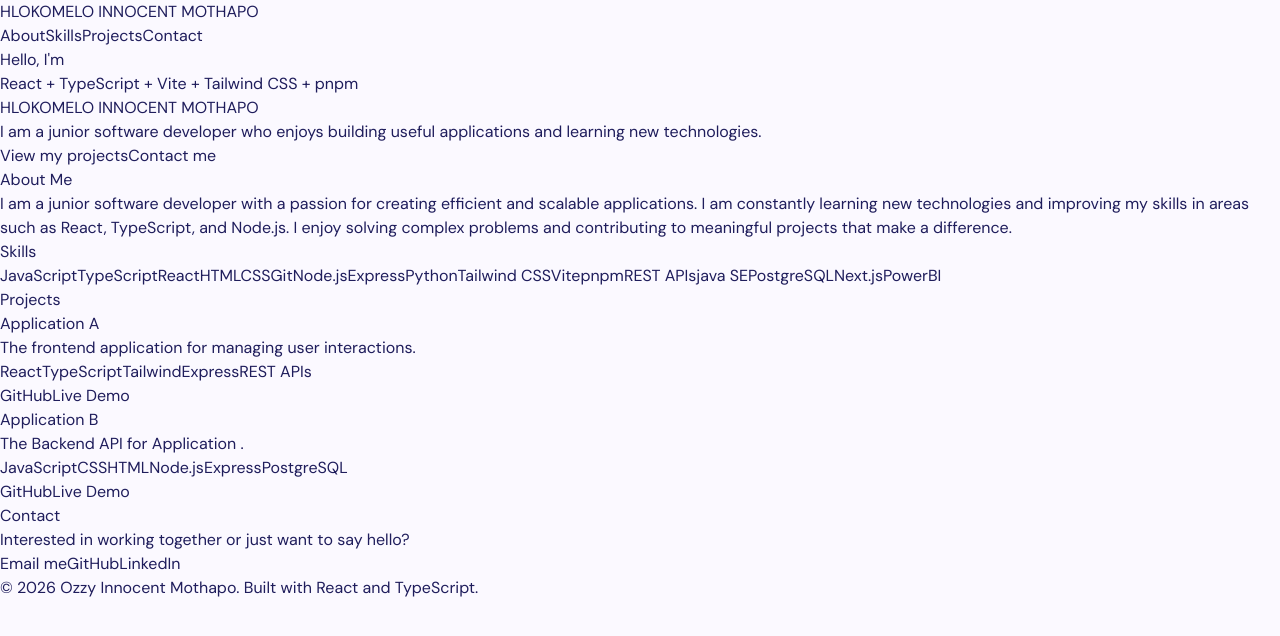
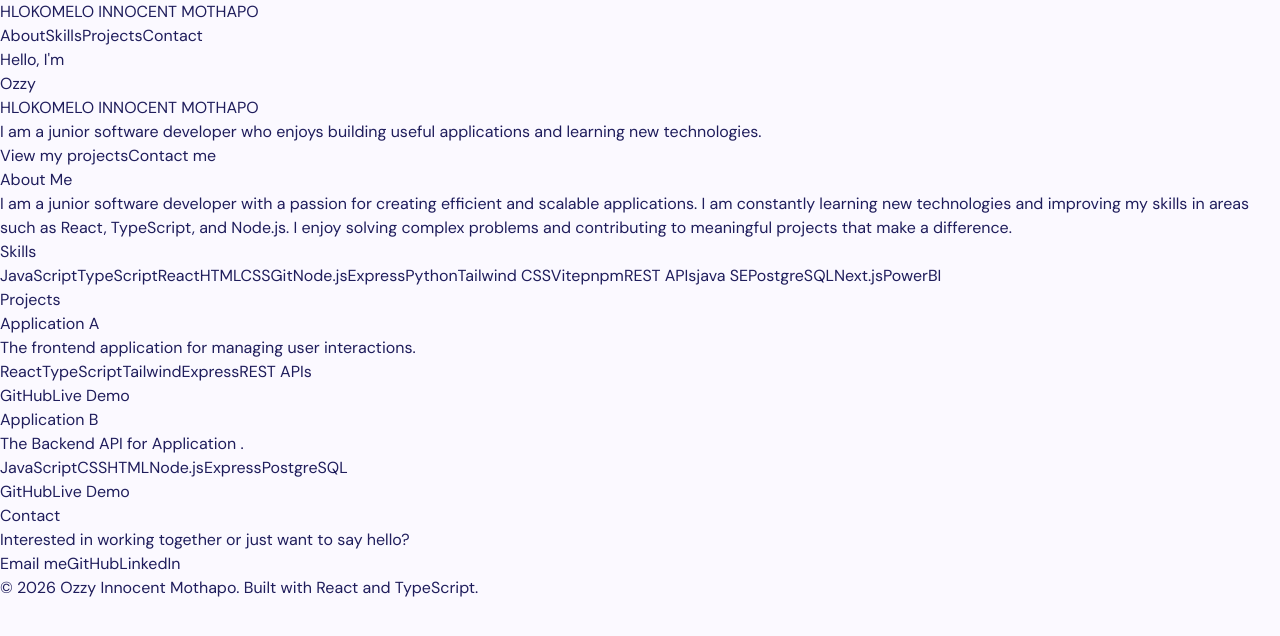
Before and after one commit to Ozzy808/Biography-Page, a React (Vite) app: page / in a window 1280 px wide. Shown: the top 636 px of the page. Built offline with nearby package versions, Linux system fonts and the light colour scheme.

Commit message:
Intelligent

```diff
--- a/src/components/Hero.tsx
+++ b/src/components/Hero.tsx
@@ -8,8 +8,8 @@ function Hero() {
         <p className="mb-3 text-sm font-semibold uppercase tracking-widest">
           Hello, I'm
         </p>
-        <p className="mb-4 text-sm text-gray-500">
-          React + TypeScript + Vite + Tailwind CSS + pnpm
+        <p className="mb-8 text-sm text-red-600">
+          Ozzy
         </p>
         <h1 className="text-3xl font-bold sm:text-5xl md:text-4xl">
           HLOKOMELO INNOCENT MOTHAPO
```
